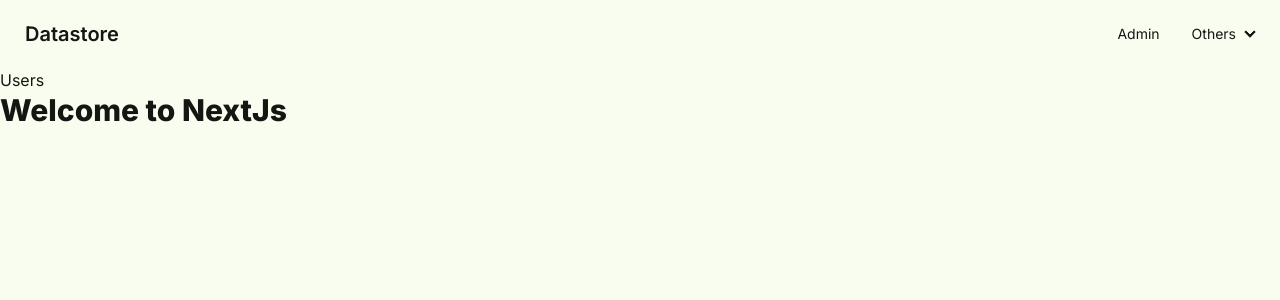
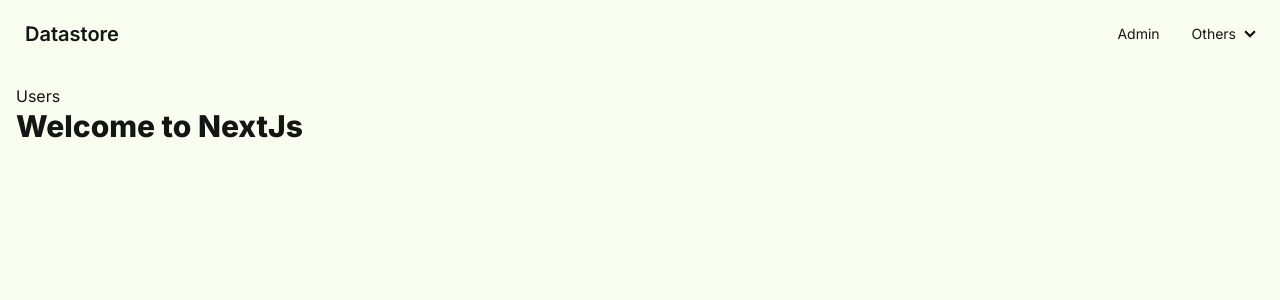
Before and after one commit to LeonelKero/next-app, a Next.js app: page / in a window 1280 px wide. Shown: the top 300 px of the page. Built offline with nearby package versions, Linux system fonts and the light colour scheme.

Commit message:
Code refactoring, styling elements

```diff
--- a/app/layout.tsx
+++ b/app/layout.tsx
@@ -19,7 +19,7 @@ export default function RootLayout({
     <html lang="en" data-theme="lemonade">
       <body className={inter.className}>
         <AppNavbar />
-        <main>{children}</main>
+        <main className="m-4">{children}</main>
       </body>
     </html>
   );
--- a/app/users/UsersTable.tsx
+++ b/app/users/UsersTable.tsx
@@ -23,7 +23,7 @@ const UsersTable = ({ sortBy, users }: Props) => {
 
   return (
     <div>
-      <section>Order by {sortBy}</section>
+      <section className="mt-2 mb-2">Order by {sortBy}</section>
       <section className="overflow-x-auto">
         <table className="table table-sm">
           <thead>
--- a/app/users/page.tsx
+++ b/app/users/page.tsx
@@ -12,7 +12,10 @@ const UsersPage = async ({ searchParams: { sortBy } }: Props) => {
   return (
     <main>
       <section>
-        <Link href={"/users/new"}>Add User</Link>
+        <Link href={"/users/new"} className="btn btn-outline">
+          Add User
+        </Link>
+        <h1 className="mt-3 mb-3">Users</h1>
         <UsersTable sortBy={sortBy} users={users} />
       </section>
     </main>
```
